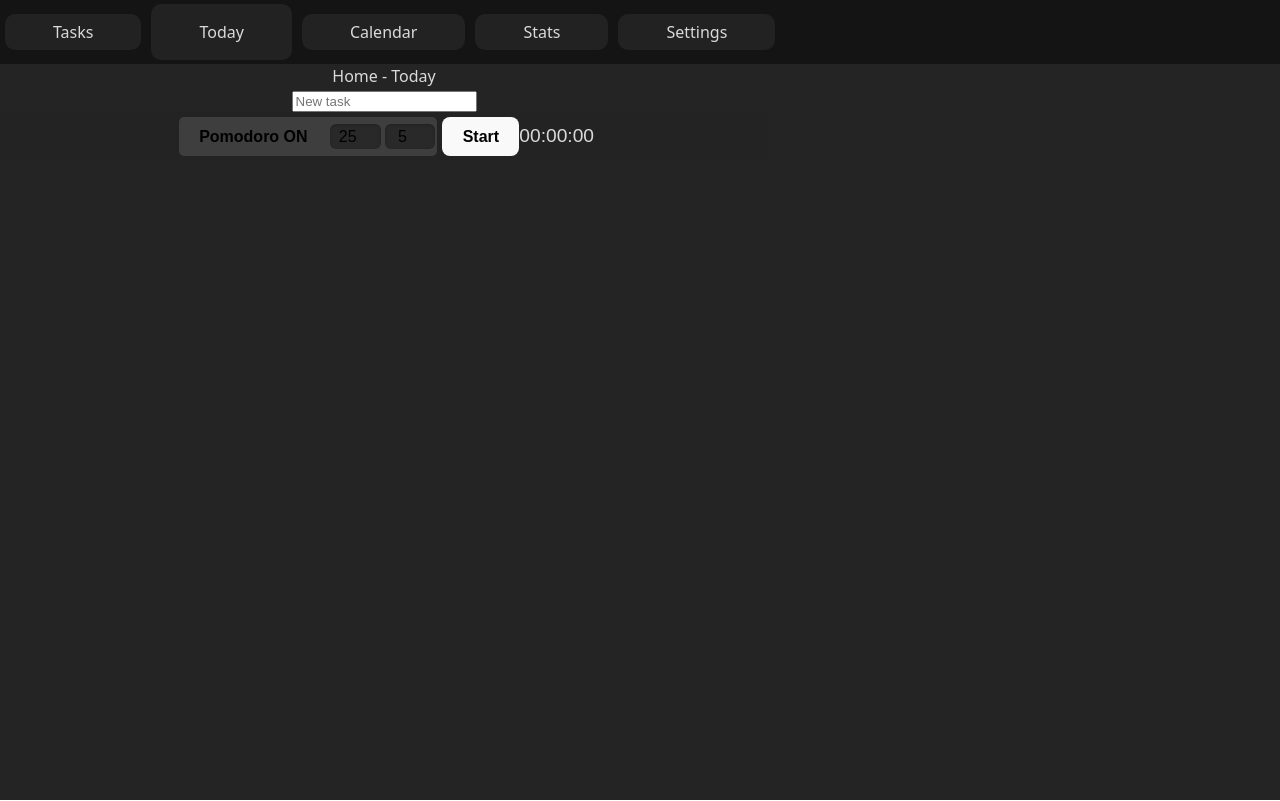
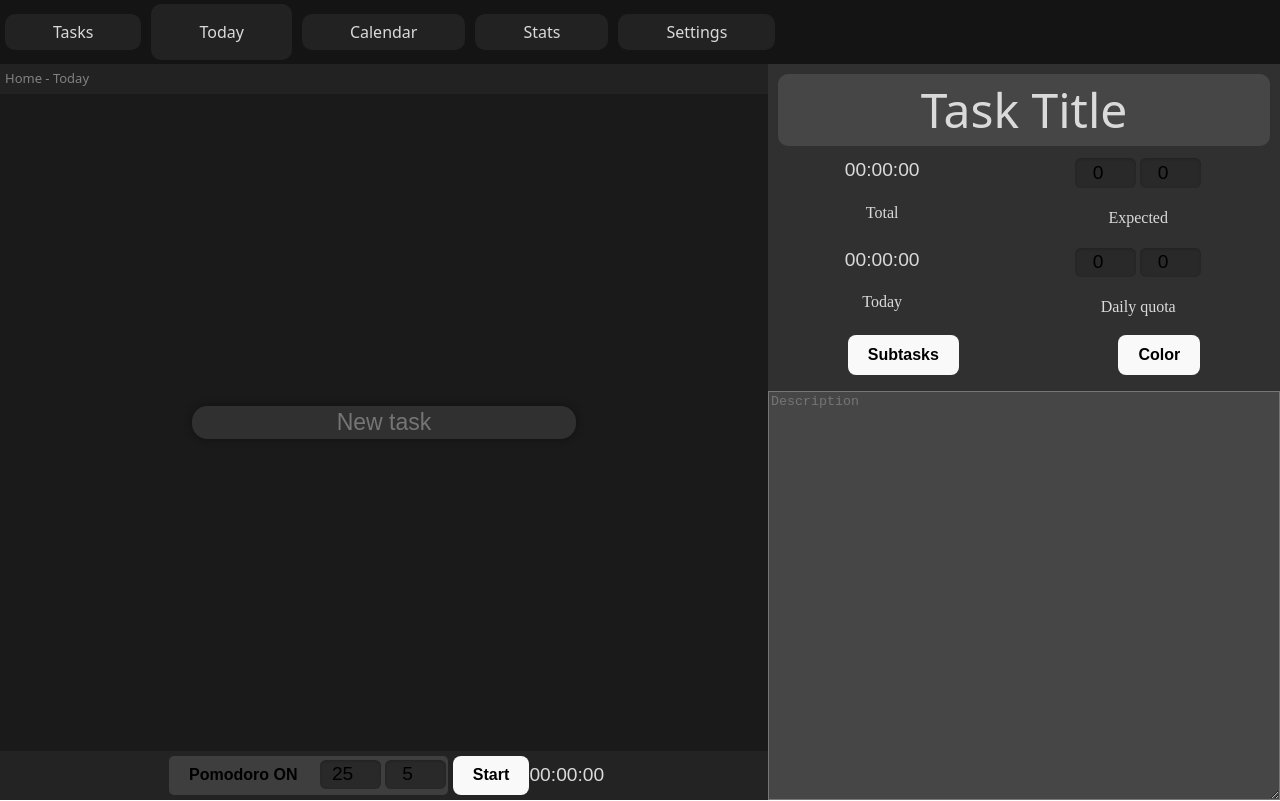
Before and after one commit to kz2wd/time-tracker, a React (Vite) app: page / in a window 1280 px wide. Shown: the top 801 px of the page. Built offline with nearby package versions, Linux system fonts and the light colour scheme; a web font is replaced by a local one.

Commit message:
Good front progress

```diff
--- a/src/App.css
+++ b/src/App.css
@@ -107,65 +107,16 @@ nav p {
   flex-wrap: wrap;
 }
 
-
-.presence-bar {
+.paired {
   display: flex;
   flex-direction: row;
-  justify-content: center;
-  align-items: center;
-
-  background-color: #232323;
+  justify-content: space-around;
+  width: 100%;
 }
 
-.pomodoro-box {
-  background-color: #3e3e3e;
-  border-radius: 5px;
-  margin: 5px;
-
+.column-container {
+  display: flex;
+  flex-direction: column;
+  justify-content: space-around;
+  flex-wrap: nowrap;
 }
-.pomodoro-box button {
-  background-color: #3e3e3e;
-  transition: all var(--transition-time-short);
-}
-.pomodoro-box button:hover {
-  border-color: #3e3e3e;
-  background-color: rgb(53, 53, 53)
-}
-
-.pomodoro-box:hover {
-  border: 1px blue;
-}
-
-.time-input {
-  padding: 0.25em 0.4em;
-  width: 5ch;
-  padding: 0.2em;
-  text-align: center;
-  font-size: 1rem;
-  margin: 2px;
-
-  border: none;
-  outline: none;
-  background-color: #292929;
-  border-radius: 6px;
-
-  box-shadow: inset 0 1px 3px rgba(0,0,0,0.2);
-  transition: background-color 0.2s, box-shadow 0.2s;
-}
-
-.time-input:hover {
-  background-color: #252525;
-}
-
-.time-input:focus {
-  background-color: #202020;
-}
-
-.duration-set {
-
-}
-
-
-.time-display {
-
-}
--- a/src/Tasks.css
+++ b/src/Tasks.css
@@ -5,8 +5,8 @@
   display: flex;
   flex-direction: column;
   background-color: var(--color-main);
-  height: 50vh;
   overflow: scroll;
+  flex: 1;
 }
 
 
@@ -86,6 +86,7 @@
   width: 40%;
   display: flex;
   flex-direction: column;
+  overflow: scroll;
 }
 
 .task-info-panel .title {
@@ -100,6 +101,7 @@
   background-color: var(--color-backtext);
   flex: 1;
   overflow: scroll;
+  min-height: 6rem;
 
 }
 
@@ -111,3 +113,7 @@
 
   background-color: #232323;
 }
+
+.button-settings {
+    margin-bottom: var(--space-mid);
+}
--- a/src/Tasks.tsx
+++ b/src/Tasks.tsx
@@ -2,7 +2,7 @@ import { useEffect, useState, useContext } from 'react'
 import { database, Task } from './database'
 import { TimeDisplay, DurationSet, PomodoroBox } from './TimeDisplay'
 
-import './App.css'
+import './Tasks.css'
 
 import { appContext } from './appContext'
 
@@ -152,8 +152,8 @@ export function TaskInfoPanel() {
           <button>Subtasks</button>
           <button>Color</button>
         </div>
-        <input className='description'>
-        </input>
+        <textarea className='description' placeholder='Description'>
+        </textarea>
       </div>
     </>
   )
@@ -163,7 +163,7 @@ export function TaskArea(){
   return (
     <>
       <div className='task-area'>
-        <div className='task-plateau'>
+        <div className='task-plateau column-container'>
           <LocationBar />
           <TaskContainer />
           <PresenceBar />
--- a/src/TimeDisplay.tsx
+++ b/src/TimeDisplay.tsx
@@ -2,6 +2,8 @@ import { useEffect, useState, useContext } from 'react'
 import { database } from './database'
 
 import { appContext } from './appContext'
+
+import './TimeDisplay.css'
 
 function convertTime(seconds: number) {
   return {
```
